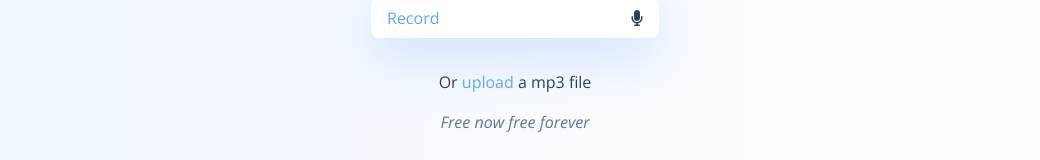
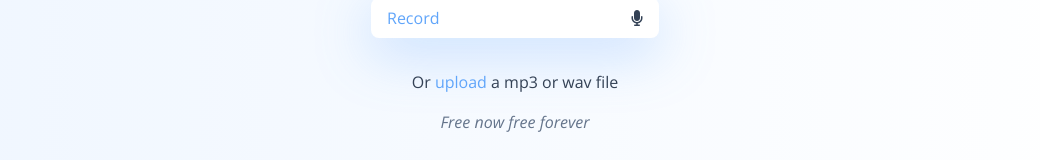
Before and after one commit to jasonmei-dev/free-scribe, a React (Vite) app: page / in a window 1280 px wide. Shown: the part 413-573 px from the top of the page, without its empty margins (125-1165 px from the left). Built offline with nearby package versions, Linux system fonts and the light colour scheme.

Commit message:
upload audio file feature

```diff
--- a/src/App.jsx
+++ b/src/App.jsx
@@ -1,12 +1,24 @@
+import { useState } from 'react';
 import HomePage from './components/HomePage';
 import Header from './components/Header';
+import FileDisplay from './components/FileDisplay';
 
 function App() {
+  const [file, setFile] = useState(null);
+  const [audioStream, setAudioStream] = useState(null);
+
+  const isAudioAvailable = file || audioStream;
+
+  const handleAudioReset = () => {
+    setFile(null);
+    setAudioStream(null);
+  };
+
   return (
     <div className="flex flex-col max-w-[1000px] mx-auto w-full">
       <section className="min-h-screen flex flex-col">
         <Header />
-        <HomePage />
+        {isAudioAvailable ? <FileDisplay file={file} audioStream={audioStream} handleAudioReset={handleAudioReset} /> : <HomePage setFile={setFile} setAudioStream={setAudioStream} />}
       </section>
       <footer></footer>
     </div>
--- /dev/null
+++ b/src/components/FileDisplay.jsx
@@ -0,0 +1,25 @@
+import React from 'react';
+
+const FileDisplay = ({ file, audioStream, handleAudioReset }) => {
+  return (
+    <main className="flex-1 p-4 flex flex-col gap-3 sm:gap-4 md: gap-5 justify-center text-center pb-20 w-fit max-w-full mx-auto">
+      <h1 className="font-semibold text-4xl sm:text-5xl md:text-6xl">
+        Your <span className="text-blue-400 bold">File</span>
+      </h1>
+      <div className="flex flex-col text-left mx-auto my-4">
+        <h3 className="font-semibold">Name</h3>
+        <p>{file.name}</p>
+      </div>
+      <div className="flex items-center justify-between gap-4">
+        <button onClick={handleAudioReset} className="text-slate-400 hover:text-blue-600 duration-200">
+          Reset
+        </button>
+        <button className="specialBtn px-4 py-2 rounded-lg text-blue-400">
+          <p>Transcribe</p>
+        </button>
+      </div>
+    </main>
+  );
+};
+
+export default FileDisplay;
--- a/src/components/HomePage.jsx
+++ b/src/components/HomePage.jsx
@@ -1,4 +1,9 @@
-const HomePage = () => {
+const HomePage = ({ setFile, setAudioStream }) => {
+  const handleFileUpload = (e) => {
+    const tempFile = e.target.files[0];
+    setFile(tempFile);
+  };
+
   return (
     <main className="flex-1 p-4 flex flex-col gap-3 sm:gap-4 md: gap-5 justify-center text-center pb-20">
       <h1 className="font-semibold text-5xl sm:text-6xl md:text-7xl">
@@ -14,9 +19,9 @@ const HomePage = () => {
       <p className="text-base">
         Or{' '}
         <label className="text-blue-400 cursor-pointer hover:text-blue-600 duration-200">
-          upload <input className="hidden" type="file" accept=".mp3, .wav" />
+          upload <input onChange={handleFileUpload} className="hidden" type="file" accept=".mp3, .wav" />
         </label>{' '}
-        a mp3 file
+        a mp3 or wav file
       </p>
       <p className="italic text-slate-500">Free now free forever</p>
     </main>
```
